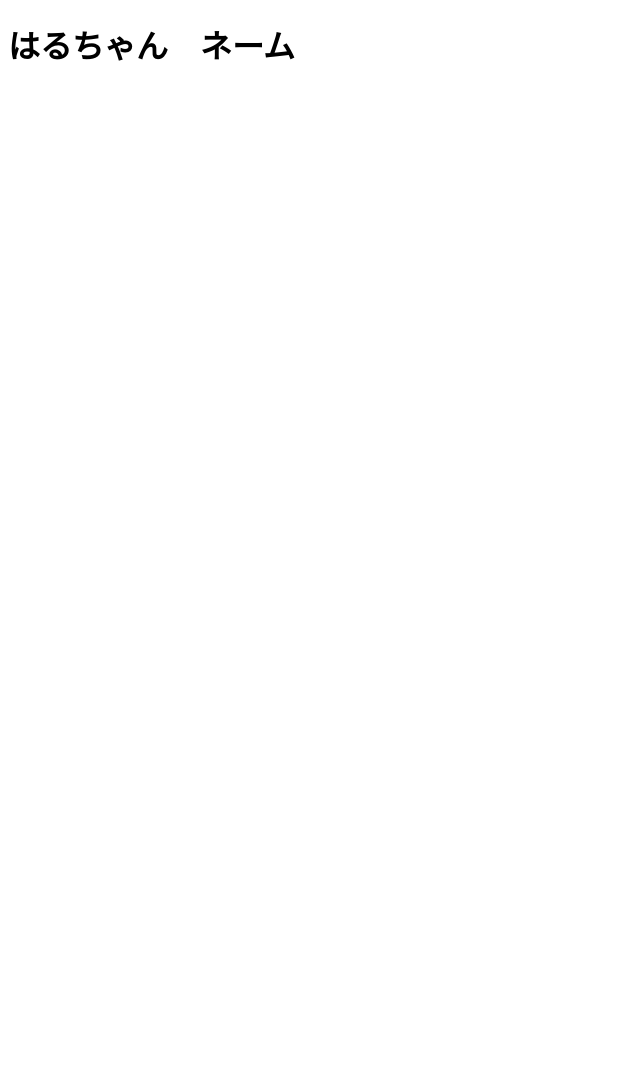
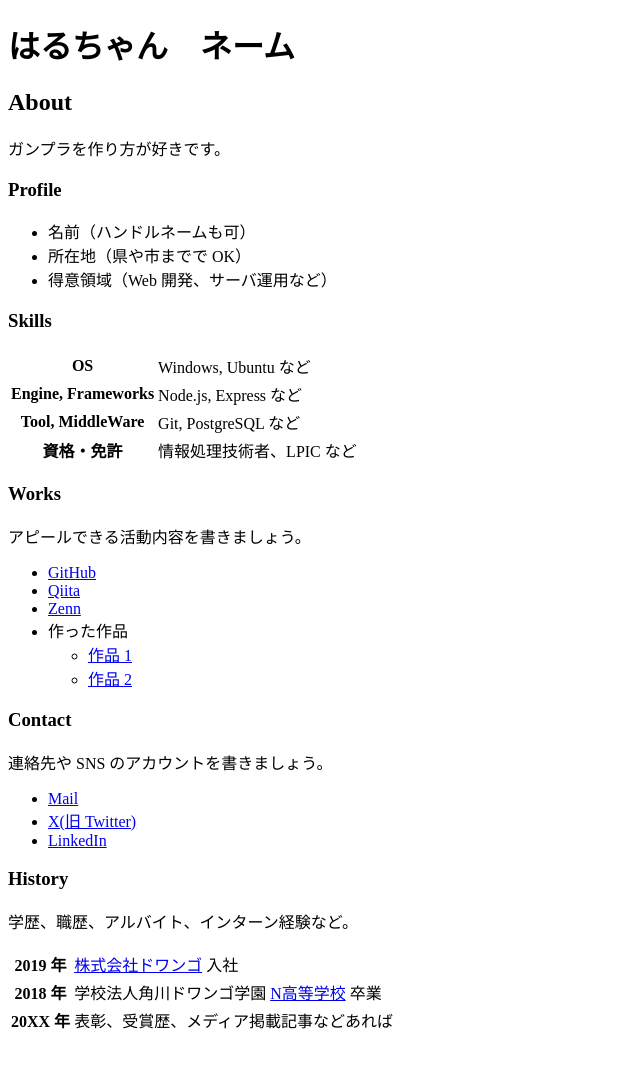
Before and after one commit to rwrcb461-spec/rwrcb461-spec.github.io, a plain HTML site: page index.html in a window 1280 px wide. Shown: the whole page, without its empty margins (0-640 px from the left). Before the commit the page ends 800 px from the top, so only its background shows below. Drawn offline with Linux system fonts and the light colour scheme.

Commit message:
情報を追加する

```diff
--- a/index.html
+++ b/index.html
@@ -7,5 +7,78 @@
   </head>
   <body>
     <h1>はるちゃん　ネーム</h1>
-  </body>
+
+    <h2>About</h2>
+    <p>
+      ガンプラを作り方が好きです。<br>
+
+    </p>
+
+    <h3>Profile</h3>
+    <ul>
+      <li>名前（ハンドルネームも可）</li>
+      <li>所在地（県や市までで OK）</li>
+      <li>得意領域（Web 開発、サーバ運用など）</li>
+    </ul>
+
+    <h3>Skills</h3>
+    <table>
+      <tr>
+        <th>OS</th>
+        <td>Windows, Ubuntu など</td>
+      </tr>
+      <tr>
+        <th>Engine, Frameworks</th>
+        <td>Node.js, Express など</td>
+      </tr>
+      <tr>
+        <th>Tool, MiddleWare</th>
+        <td>Git, PostgreSQL など</td>
+      </tr>
+      <tr>
+      <th>資格・免許</th>
+        <td>情報処理技術者、LPIC など</td>
+      </tr>
+    </table>
+
+    <h3>Works</h3>
+    <p>アピールできる活動内容を書きましょう。</p>
+    <ul>
+      <li><a href="https://github.com/">GitHub</a></li>
+      <li><a href="https://qiita.com/">Qiita</a></li>
+      <li><a href="https://zenn.dev/">Zenn</a></li>
+      <li>
+        作った作品
+     <ul>
+          <li><a href="https://example.com/">作品 1</a></li>
+          <li><a href="https://example.com/">作品 2</a></li>
+        </ul>
+      </li>
+    </ul>
+
+    <h3>Contact</h3>
+    <p>連絡先や SNS のアカウントを書きましょう。</p>
+    <ul>
+      <li><a href="mailto:name@example.com">Mail</a></li>
+      <li><a href="https://twitter.com/n_yobikou">X(旧 Twitter)</a></li>
+       <li><a href="https://www.linkedin.com/">LinkedIn</a></li>
+    </ul>
+
+    <h3>History</h3>
+    <p>学歴、職歴、アルバイト、インターン経験など。</p>
+    <table>
+      <tr>
+        <th>2019 年</th>
+   <td><a href="https://dwango.co.jp/">株式会社ドワンゴ</a> 入社</td>
+      </tr>
+      <tr>
+        <th>2018 年</th>
+        <td>学校法人角川ドワンゴ学園 <a href="https://nnn.ed.jp/">N高等学校</a> 卒業</td>
+       </tr>
+      <tr>
+        <th>20XX 年</th>
+        <td>表彰、受賞歴、メディア掲載記事などあれば</td>
+      </tr>
+    </table>
+   </body>
 </html>
```
